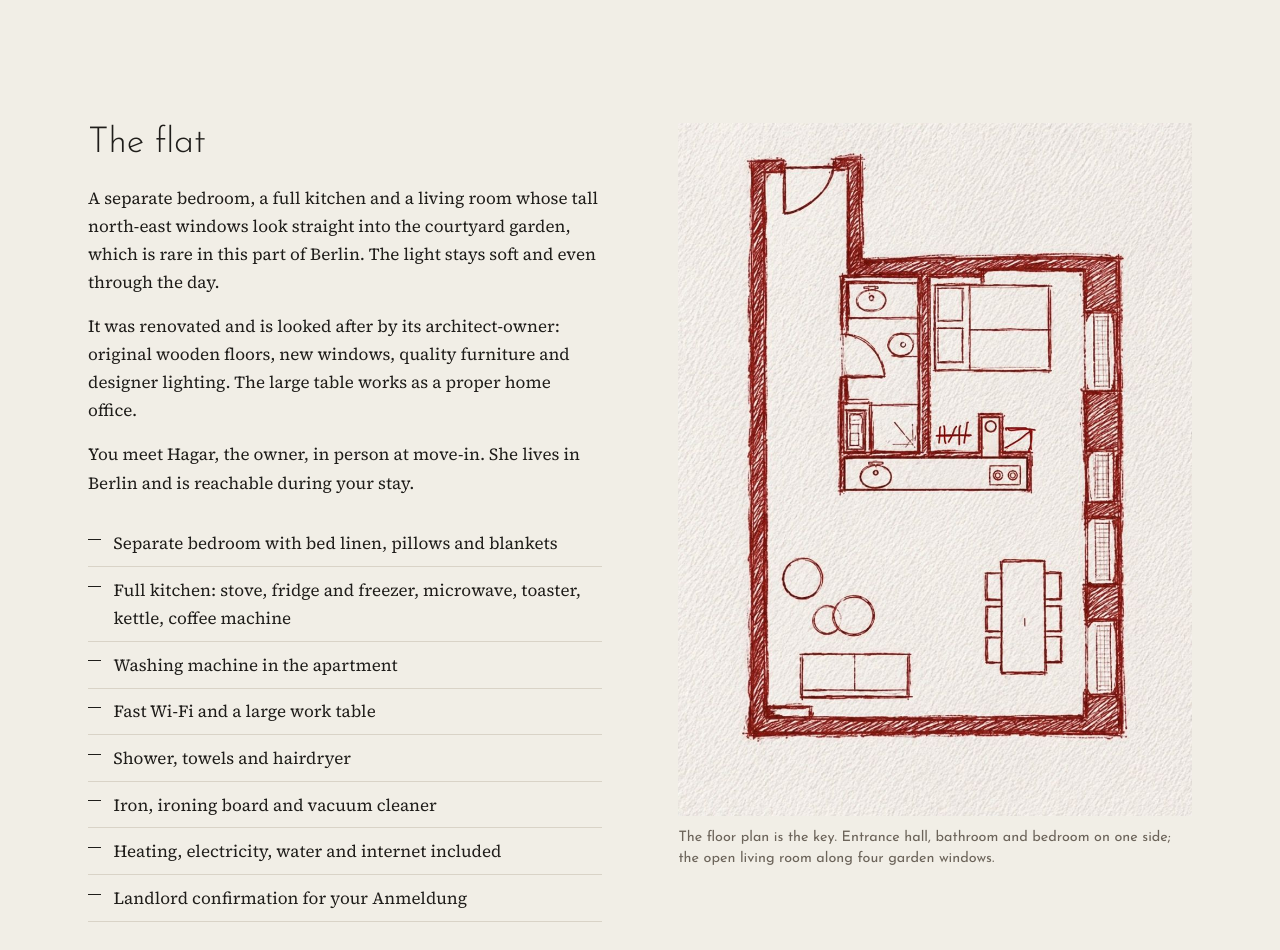
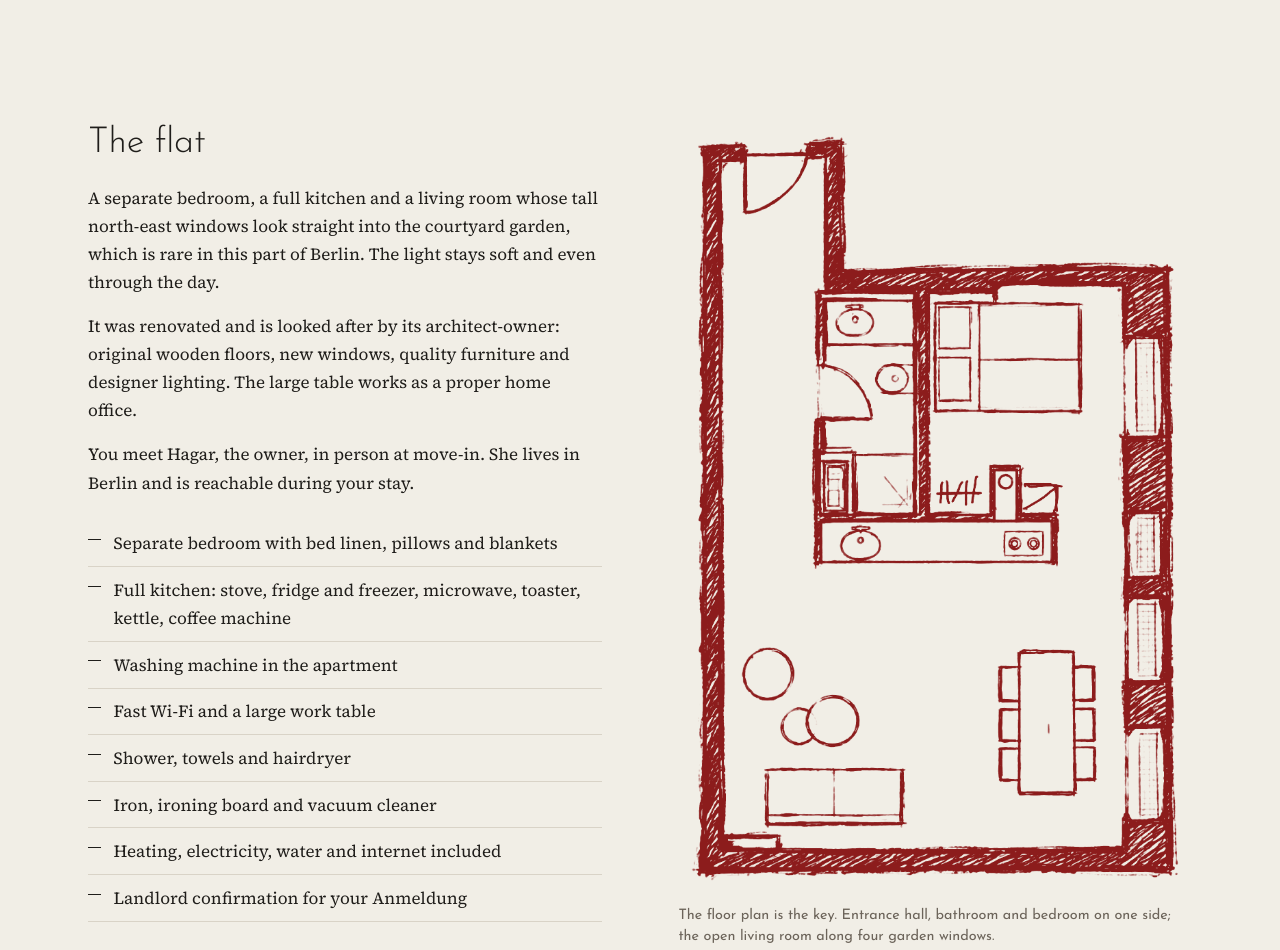
Before and after one commit to office906/ro-apartment, a plain HTML site: page stay-in-berlin/index.html in a window 1280 px wide. Shown: the part 5000-5950 px from the top of the page. Drawn offline with Linux system fonts and the light colour scheme; no server answers.

Commit message:
Add files via upload

```diff
--- a/stay-in-berlin/index.html
+++ b/stay-in-berlin/index.html
@@ -147,7 +147,7 @@
     </ul>
   </div>
   <figure class="plan">
-    <img src="/images/plan.jpg" width="948" height="1280" loading="lazy" alt="Hand-drawn floor plan: entrance hall along the left, bathroom and bedroom in the middle, kitchen counter below, living and dining room with four windows facing the garden">
+    <img src="/images/plan.png" width="751" height="1127" loading="lazy" alt="Hand-drawn floor plan: entrance hall along the left, bathroom and bedroom in the middle, kitchen counter below, living and dining room with four windows facing the garden">
     <figcaption>The floor plan is the key. Entrance hall, bathroom and bedroom on one side; the open living room along four garden windows.</figcaption>
   </figure>
 </section>
```
